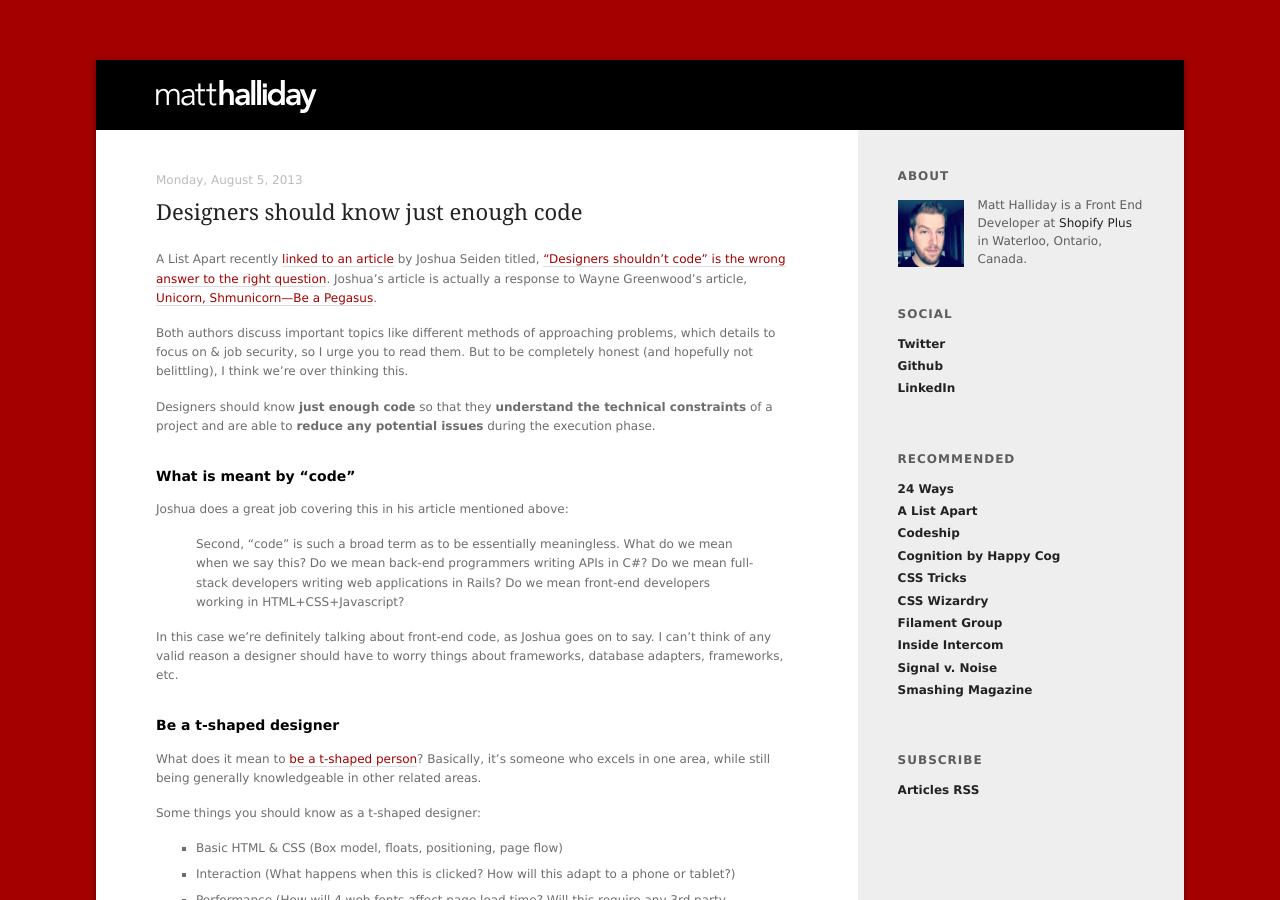
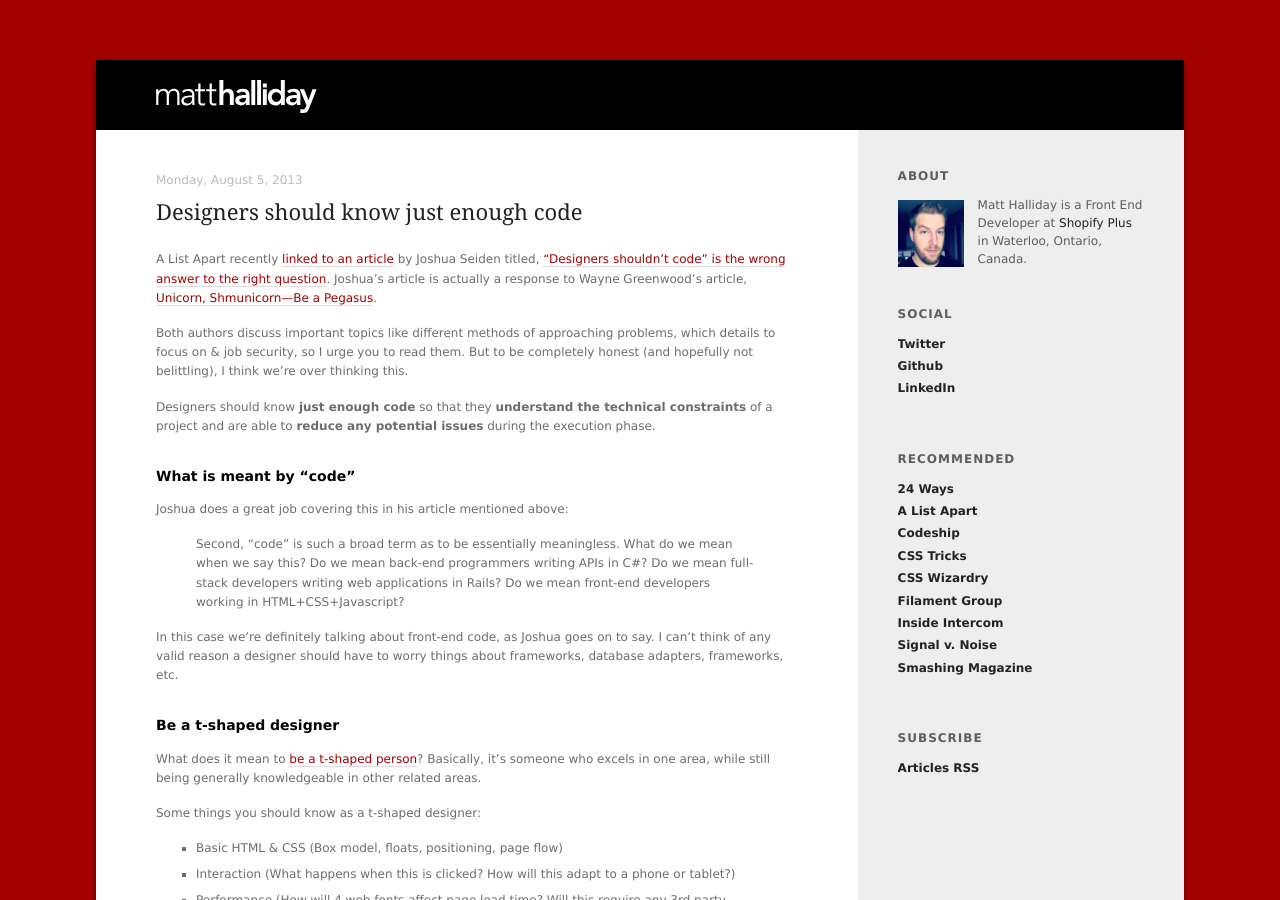
Before and after one commit to matthalliday/matthalliday.github.io, a Jekyll site: the page built from index.html, in a window 1280 px wide and 900 px high. Built offline with Jekyll 4.4.1, drawn with Linux system fonts in a browser that asks for light colours.

Commit message:
Remove Happy Cog's Cognition from sidebar because of stale content

```diff
--- a/_data/asides.yml
+++ b/_data/asides.yml
@@ -6,9 +6,6 @@
 
 - name: Codeship
   url: http://blog.codeship.com/
-
-- name: Cognition by Happy Cog
-  url: http://cognition.happycog.com
 
 - name: CSS Tricks
   url: https://css-tricks.com/
```
